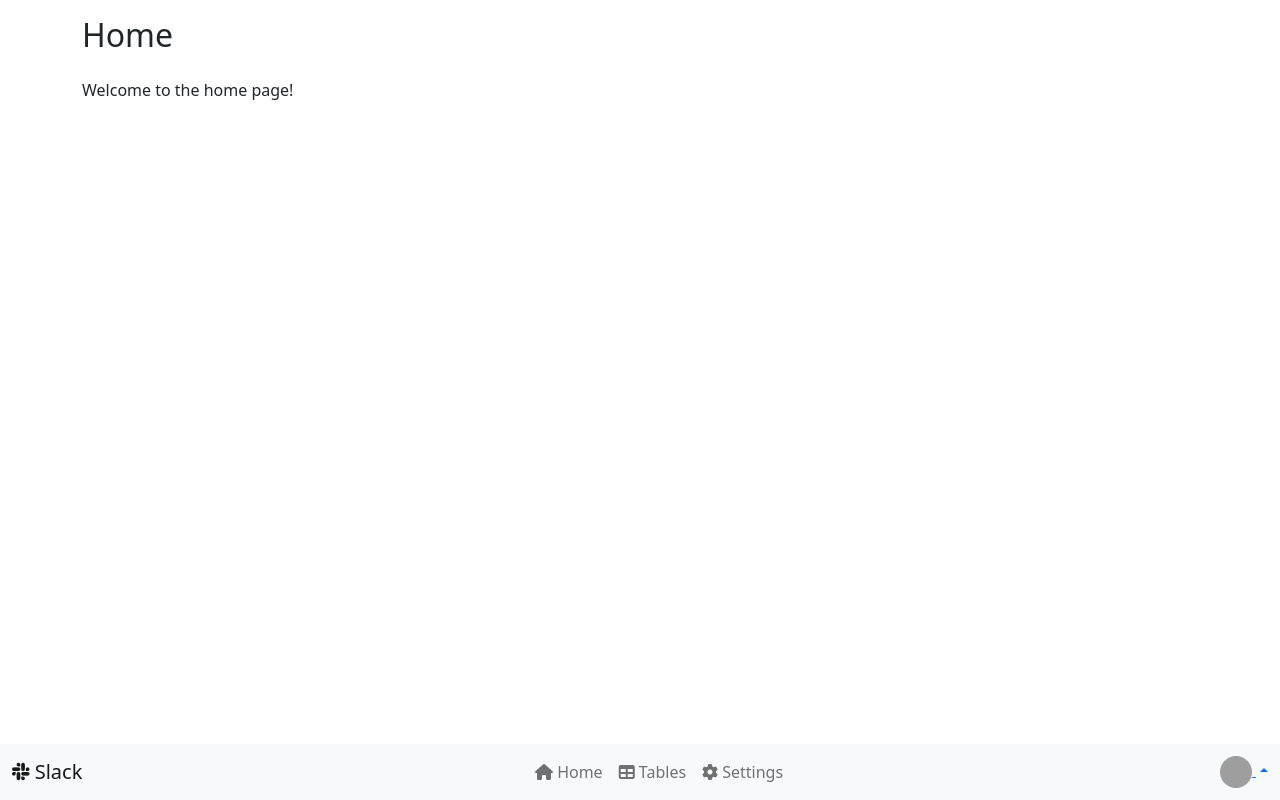
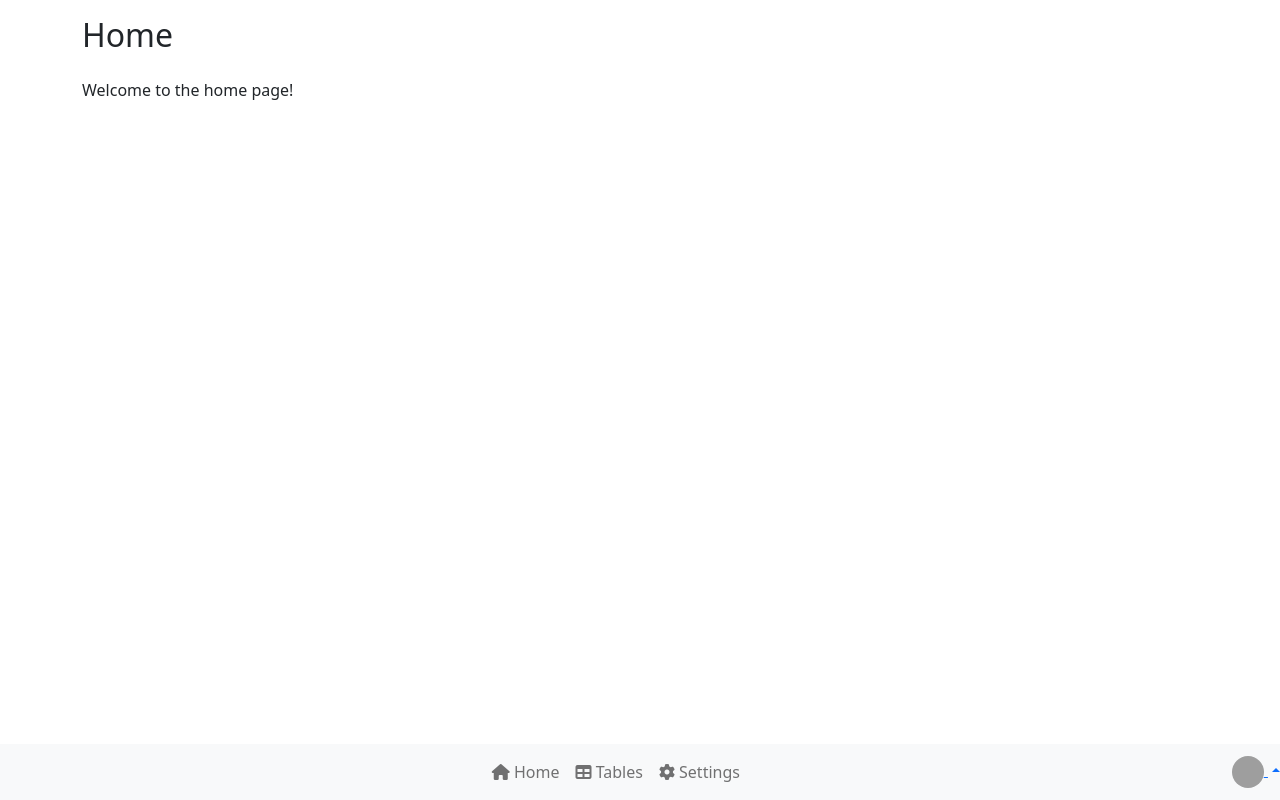
Before and after one commit to JimP-lab/fitsidebar, a plain HTML site: page claude.html in a window 1280 px wide. Drawn offline with nearby package versions, Linux system fonts and the light colour scheme; grey boxes are pictures that could not be loaded.

Commit message:
Update claude.html

```diff
--- a/claude.html
+++ b/claude.html
@@ -11,11 +11,11 @@
             padding-bottom: 70px;
         }
         .navbar-nav {
-            width: 100%;
+            width: 50%;
             justify-content: center;
         }
         .dropup .dropdown-menu {
-            bottom: 100%;
+            bottom: 50%;
             top: auto;
         }
         .table-card {
@@ -38,10 +38,6 @@
     </div>
 
     <nav class="navbar navbar-expand-lg navbar-light bg-light fixed-bottom">
-        <div class="container-fluid">
-            <a class="navbar-brand" href="/">
-                <i class="fab fa-slack"></i> Slack
-            </a>
             <div class="navbar-nav flex-grow-1 justify-content-center">
                 <a class="nav-link" href="#" onclick="showContent('home')">
                     <i class="fas fa-home"></i> Home
```
